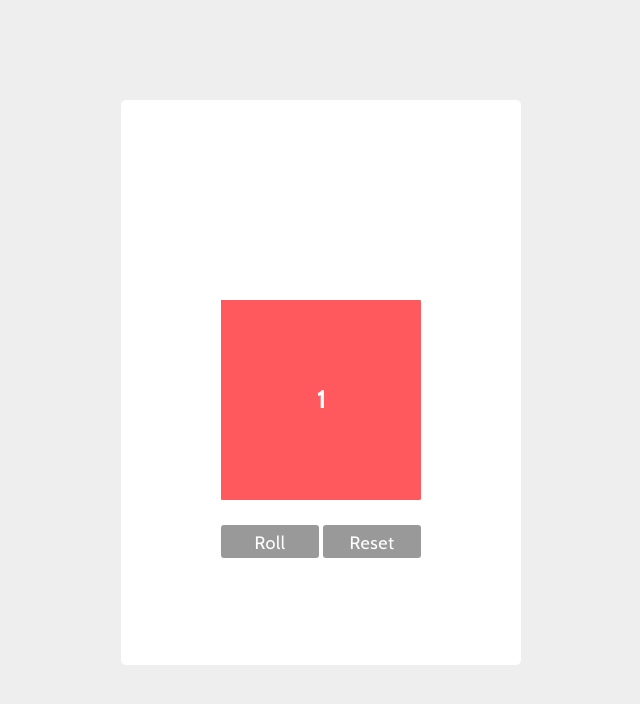
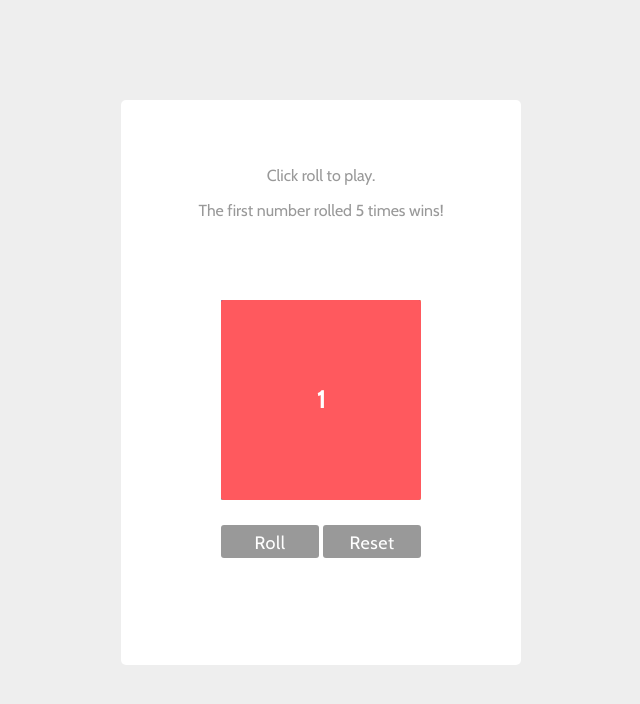
Before and after one commit to iamtraviscole/diceymcdiceface, a plain HTML site: page index.html in a window 1280 px wide. Shown: the whole page, without its empty margins (319-959 px from the left). Drawn offline with nearby package versions, Linux system fonts and the light colour scheme.

Commit message:
add game instructions

```diff
--- a/assets/css/main.css
+++ b/assets/css/main.css
@@ -20,6 +20,15 @@ body {
   text-align: center;
   background: white;
   border-radius: 5px;
+}
+
+.game-instructions {
+  position: absolute;
+  top: 50px;
+  left: 0;
+  width: 400px;
+  color: #999;
+  text-align: center;
 }
 
 .stack-container {
--- a/assets/js/main.js
+++ b/assets/js/main.js
@@ -11,6 +11,7 @@ let rollCount = {
 }
 
 function reset() {
+  $('.game-instructions').style.display = ''
   $('.roll-btn').disabled = false
   $('.roll-result').innerHTML = ''
   $('.winner').innerHTML = ''
@@ -55,6 +56,9 @@ const rollDie = (num) => {
 }
 
 $('.roll-btn').addEventListener('click', () => {
+  if ($('.game-instructions').style.display !== 'none') {
+    $('.game-instructions').style.display = 'none'
+  }
   let num = randomOneToSix()
   $('.roll-result').innerHTML = 'Rolled ' + num
   rollCount[num]++
--- a/index.html
+++ b/index.html
@@ -8,6 +8,11 @@
   </head>
   <body>
     <div class="game-container">
+
+      <div class="game-instructions">
+        <p>Click roll to play.</p>
+        <p>The first number rolled 5 times wins!</p>
+      </div>
 
       <div class="stack-container">
         <div class="stack-column">
```
